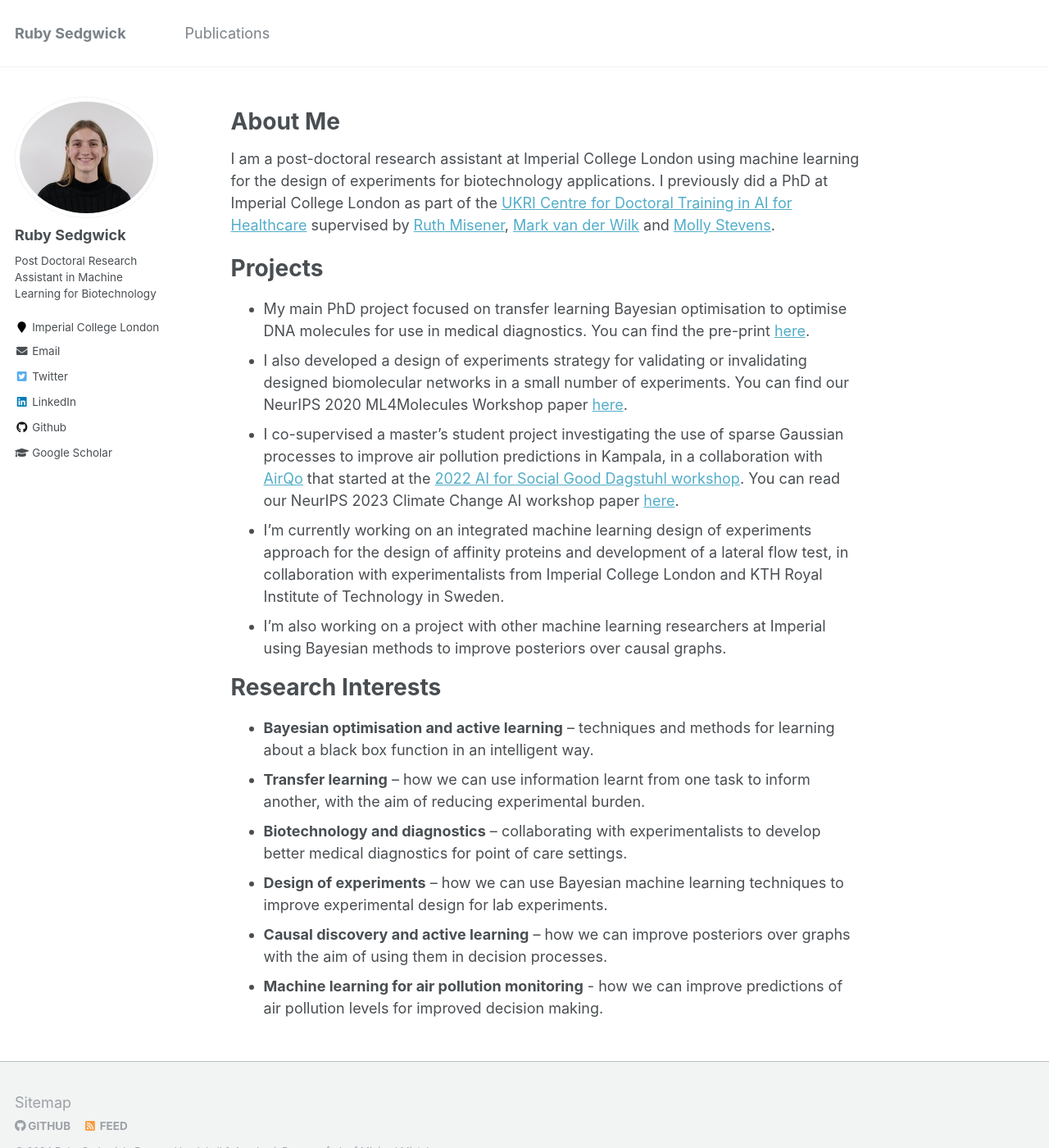
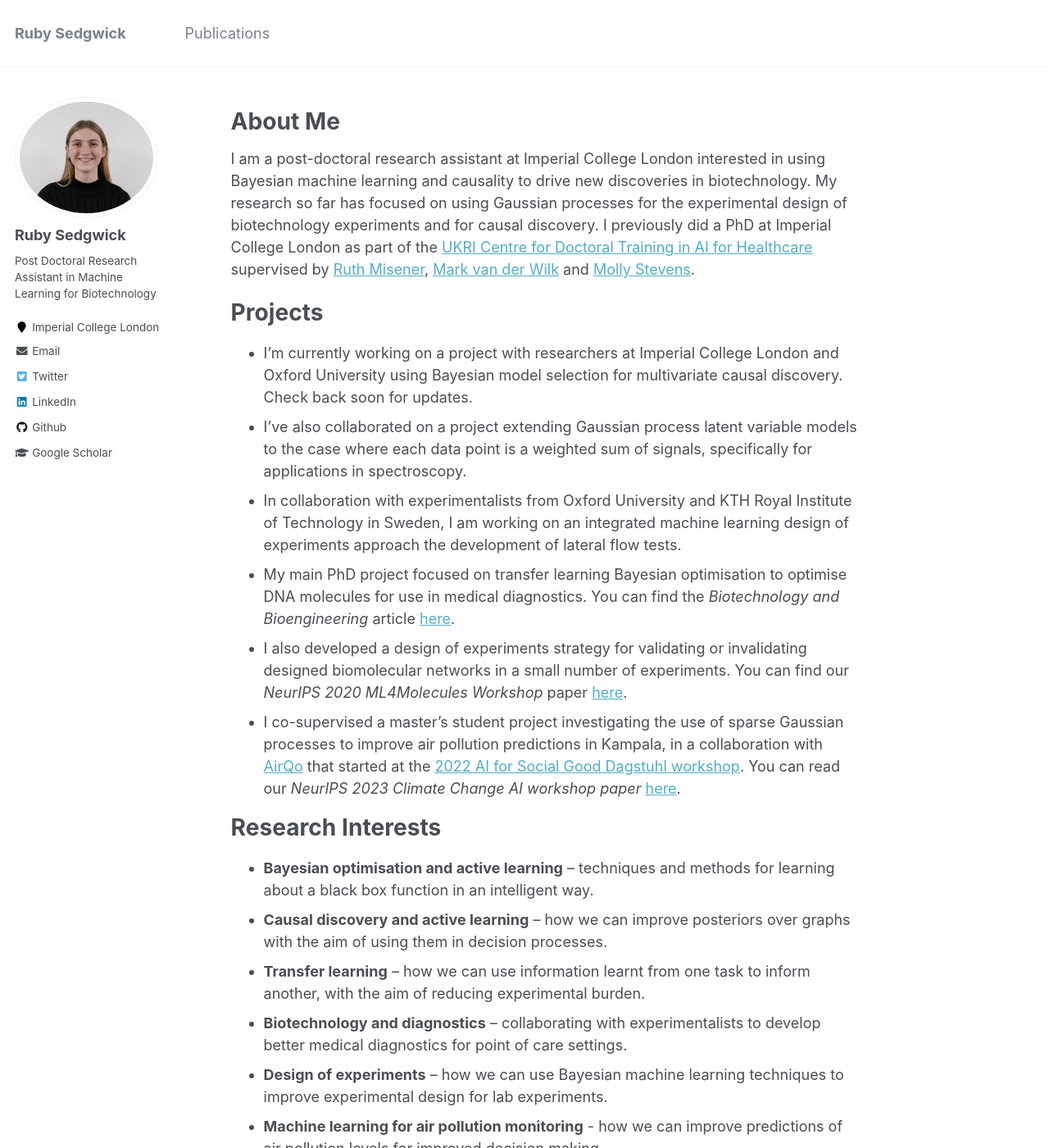
Before and after one commit to RSedgwick/rsedgwick.github.io, a Jekyll site: the page built from _pages/about.md, in a window 1280 px wide and 1400 px high. Shown: the whole window at 82% size. Built offline with Jekyll 4.4.1, drawn with Linux system fonts in a browser that asks for light colours.

Commit message:
Update about.md

```diff
--- a/_pages/about.md
+++ b/_pages/about.md
@@ -11,23 +11,25 @@ redirect_from:
 About Me
 ======
 
-I am a post-doctoral research assistant at Imperial College London using machine learning for the design of experiments for biotechnology applications. I previously did a PhD at Imperial College London as part of the [UKRI Centre for Doctoral Training in AI for Healthcare](https://ai4health.io/) supervised by [Ruth Misener](https://www.imperial.ac.uk/people/r.misener), [Mark van der Wilk](https://mvdw.uk/) and [Molly Stevens](https://www.stevensgroup.org/).
+I am a post-doctoral research assistant at Imperial College London interested in using Bayesian machine learning and causality to drive new discoveries in biotechnology. My research so far has focused on using Gaussian processes for the experimental design of biotechnology experiments and for causal discovery. I previously did a PhD at Imperial College London as part of the [UKRI Centre for Doctoral Training in AI for Healthcare](https://ai4health.io/) supervised by [Ruth Misener](https://www.imperial.ac.uk/people/r.misener), [Mark van der Wilk](https://mvdw.uk/) and [Molly Stevens](https://www.stevensgroup.org/).
 
 Projects
 ======
+- I'm currently working on a project with researchers at Imperial College London and Oxford University using Bayesian model selection for multivariate causal discovery. Check back soon for updates.
+- I've also collaborated on a project extending Gaussian process latent variable models to the case where each data point is a weighted sum of signals, specifically for applications in spectroscopy.
+- In collaboration with experimentalists from Oxford University and KTH Royal Institute of Technology in Sweden, I am working on an integrated machine learning design of experiments approach
+ the development of lateral flow tests.
+- My main PhD project focused on transfer learning Bayesian optimisation to optimise DNA molecules for use in medical diagnostics. You can find the _Biotechnology and Bioengineering_ article [here](http://doi.org/10.1002/bit.28854).
+- I also developed a design of experiments strategy for validating or invalidating designed biomolecular networks in a small number of experiments. You can find our _NeurIPS 2020 ML4Molecules Workshop_ paper [here](https://arxiv.org/abs/2011.10575).
+- I co-supervised a master's student project investigating the use of sparse Gaussian processes to improve air pollution predictions in Kampala, in a collaboration with [AirQo](https://www.airqo.net/) that started at the [2022 AI for Social Good Dagstuhl workshop](https://ai4sg-dagstuhl.github.io/). You can read our _NeurIPS 2023 Climate Change AI workshop paper_ [here](https://arxiv.org/abs/2311.16625).
 
-- My main PhD project focused on transfer learning Bayesian optimisation to optimise DNA molecules for use in medical diagnostics. You can find the pre-print [here](https://arxiv.org/abs/2402.17704).
-- I also developed a design of experiments strategy for validating or invalidating designed biomolecular networks in a small number of experiments. You can find our NeurIPS 2020 ML4Molecules Workshop paper [here](https://arxiv.org/abs/2011.10575).
-- I co-supervised a master's student project investigating the use of sparse Gaussian processes to improve air pollution predictions in Kampala, in a collaboration with [AirQo](https://www.airqo.net/) that started at the [2022 AI for Social Good Dagstuhl workshop](https://ai4sg-dagstuhl.github.io/). You can read our NeurIPS 2023 Climate Change AI workshop paper [here](https://arxiv.org/abs/2311.16625).
-- I'm currently working on an integrated machine learning design of experiments approach for the design of affinity proteins and development of a lateral flow test, in collaboration with experimentalists from Imperial College London and KTH Royal Institute of Technology in Sweden.
-- I'm also working on a project with other machine learning researchers at Imperial using Bayesian methods to improve posteriors over causal graphs.
 
 Research Interests
 ======
 
 - **Bayesian optimisation and active learning** – techniques and methods for learning about a black box function in an intelligent way.
+- **Causal discovery and active learning** – how we can improve posteriors over graphs with the aim of using them in decision processes.
 - **Transfer learning** – how we can use information learnt from one task to inform another, with the aim of reducing experimental burden.
 - **Biotechnology and diagnostics**  – collaborating with experimentalists to develop better medical diagnostics for point of care settings.
 - **Design of experiments** – how we can use Bayesian machine learning techniques to improve experimental design for lab experiments.
-- **Causal discovery and active learning** – how we can improve posteriors over graphs with the aim of using them in decision processes.
 - **Machine learning for air pollution monitoring** - how we can improve predictions of air pollution levels for improved decision making.
```
